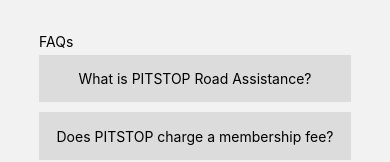
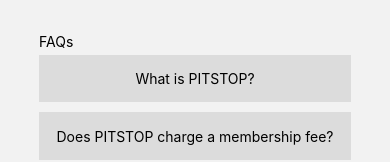
Before and after one commit to Danialarrifin/pitstop-app, a React Native app: screen /dashboard in a window 390 px wide. Shown: the part 573-735 px from the top of the page. Built offline with nearby package versions, Linux system fonts and the light colour scheme.

Commit message:
faqs changed

```diff
--- a/src/screen/Dashboard.js
+++ b/src/screen/Dashboard.js
@@ -77,7 +77,7 @@
         </View>
 
         <View style={{ width: '80%', height: '20%', backgroundColor: 'red', margin: 5, alignItems: 'center', justifyContent: 'center', backgroundColor: 'gainsboro' }}>
-          <Text>What is PITSTOP Road Assistance?</Text>
+          <Text>What is PITSTOP?</Text>
         </View>
 
         <View style={{ width: '80%', height: '20%', backgroundColor: 'red', margin: 5, alignItems: 'center', justifyContent: 'center', backgroundColor: 'gainsboro' }}>
```
